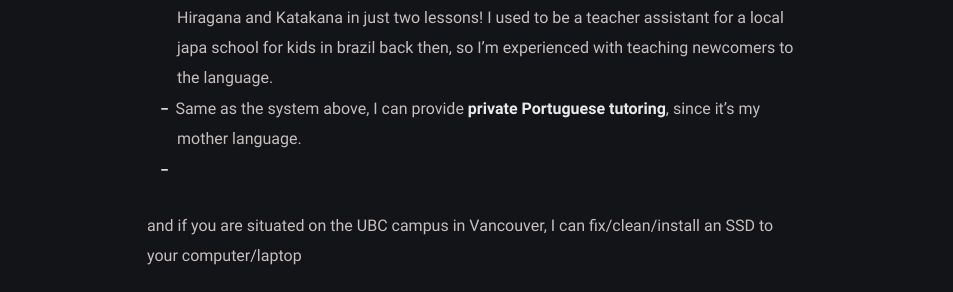
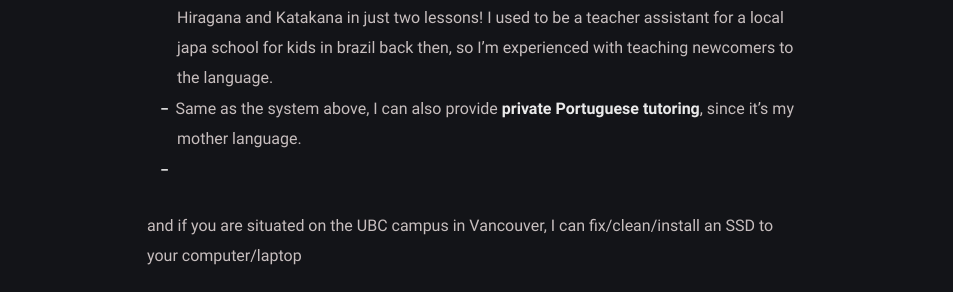
Before and after one commit to Pistachihen/pistachi.github.io, a Jekyll site: the page built from _posts/welcome-to-jekyll/2020-08-29-welcome-to-jekyll.md, in a window 1280 px wide. Shown: the part 484-776 px from the top of the page, without its empty margins (163-1116 px from the left). Built offline with Jekyll 4.4.1, drawn with Linux system fonts in a browser that asks for light colours.

Commit message:
2020-08-29-welcome-to-jekyll.md: changed

```diff
--- a/_posts/welcome-to-jekyll/2020-08-29-welcome-to-jekyll.md
+++ b/_posts/welcome-to-jekyll/2020-08-29-welcome-to-jekyll.md
@@ -7,7 +7,7 @@ categories: services
 Hello, you must have clicked this wondering "services？ How can this part japanese second-year engineering boy provide me anything?", Yes.
 
 - Being fluent on the japanese language since the age of 12, I can give **private japanese tutoring** for any levels, the first class being *FREE!* and for newbies, promising fluency in Hiragana and Katakana in just two lessons! I used to be a teacher assistant for a local japa school for kids in brazil back then, so I'm experienced with teaching newcomers to the language.
-- Same as the system above, I can provide **private Portuguese tutoring**, since it's my mother language.
+- Same as the system above, I can also provide **private Portuguese tutoring**, since it's my mother language.
 -
 
 and if you are situated on the UBC campus in Vancouver, I can fix/clean/install an SSD to your computer/laptop
```
